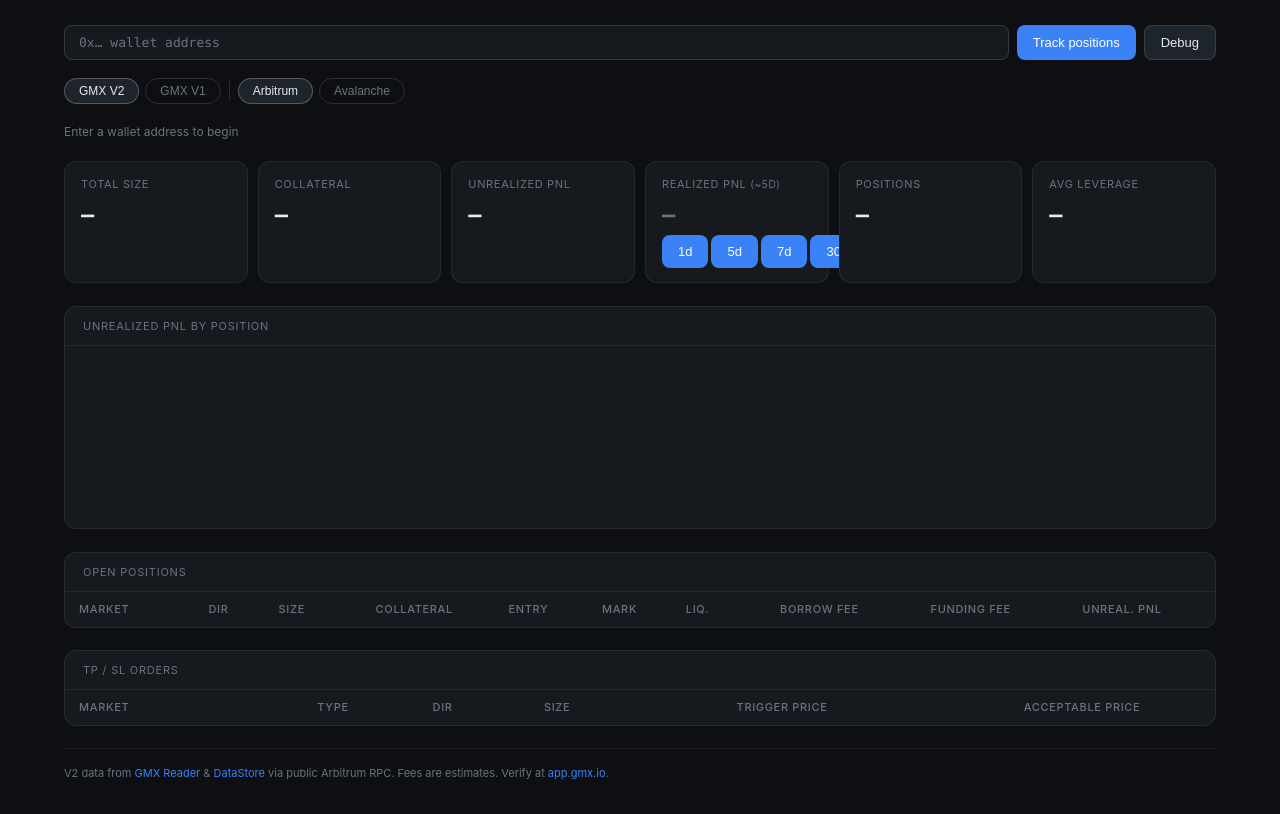
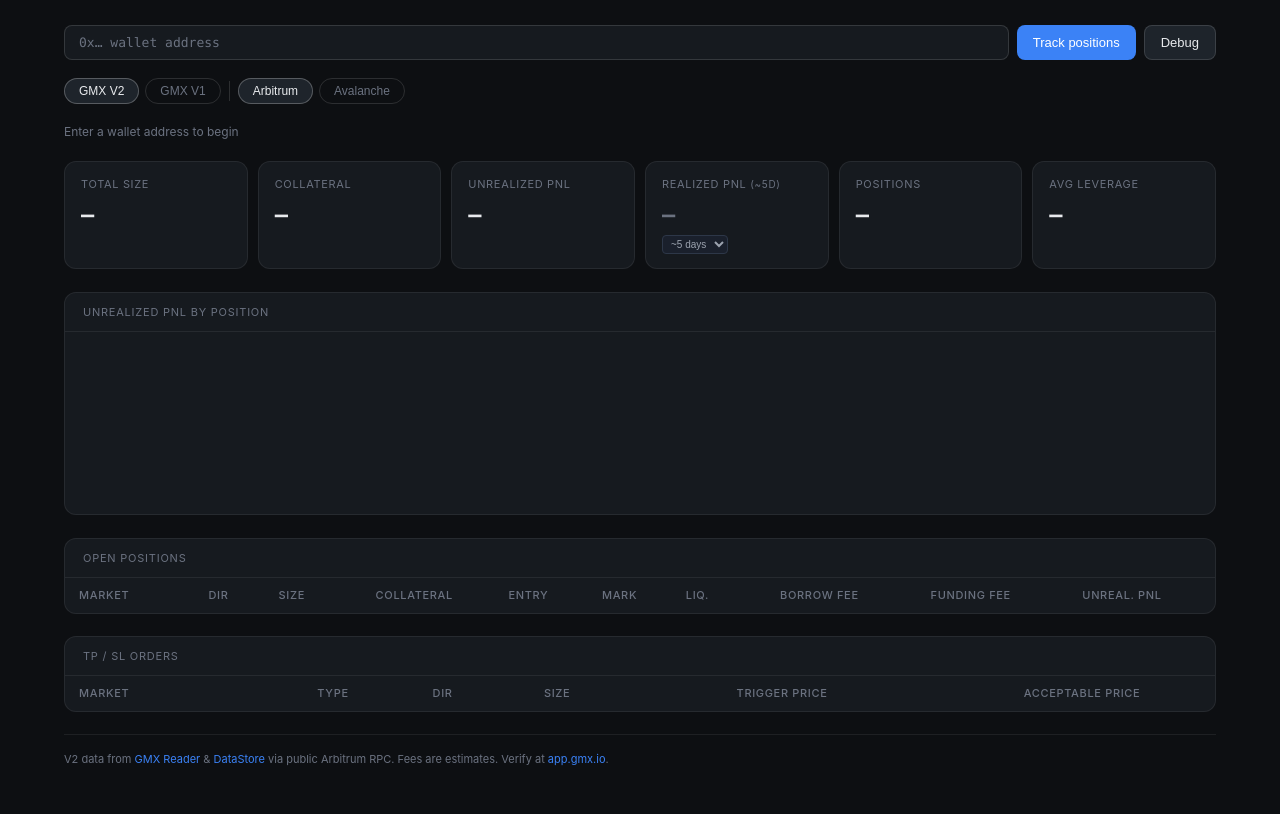
Before and after one commit to nhpcorp35/gmx-tracker-railway, a website: page public/index.html in a window 1280 px wide. Shown: the part 85-899 px from the top of the page. Drawn offline with nearby package versions, Linux system fonts and the light colour scheme.

Commit message:
fix: replace range buttons with compact dropdown

```diff
--- a/public/index.html
+++ b/public/index.html
@@ -115,14 +115,14 @@
   <div class="mc">
     <div class="mc-label">Realized PnL <span id="rpnlRangeLabel" style="font-size:10px;color:var(--muted)">(~5d)</span></div>
     <div class="mc-val neu" id="mRpnl">—</div>
-    <div style="display:flex;gap:3px;margin-top:4px">
-      <button class="range-btn" data-blocks="400000" data-label="1d" onclick="setRpnlRange(this)">1d</button>
-      <button class="range-btn active" data-blocks="2000000" data-label="~5d" onclick="setRpnlRange(this)">5d</button>
-      <button class="range-btn" data-blocks="2800000" data-label="7d" onclick="setRpnlRange(this)">7d</button>
-      <button class="range-btn" data-blocks="12000000" data-label="30d" onclick="setRpnlRange(this)">30d</button>
-      <button class="range-btn" data-blocks="36000000" data-label="90d" onclick="setRpnlRange(this)">90d</button>
-      <button class="range-btn" data-blocks="999999999" data-label="all" onclick="setRpnlRange(this)">All</button>
-    </div>
+    <select id="rpnlSelect" onchange="setRpnlRange(this)" style="margin-top:4px;background:#1a202c;border:1px solid #2d3748;color:#9ca3af;border-radius:4px;padding:2px 4px;font-size:10px;cursor:pointer;outline:none">
+      <option value="400000">1 day</option>
+      <option value="2000000" selected>~5 days</option>
+      <option value="2800000">7 days</option>
+      <option value="12000000">30 days</option>
+      <option value="36000000">90 days</option>
+      <option value="999999999">All time</option>
+    </select>
   </div>
   <div class="mc"><div class="mc-label">Positions</div><div class="mc-val" id="mCount">—</div></div>
   <div class="mc"><div class="mc-label">Avg leverage</div><div class="mc-val" id="mLev">—</div></div>
@@ -303,11 +303,10 @@
 let ver='v2', chain='arbitrum', pnlChart=null, refreshTimer=null, refreshCd=0;
 let rpnlBlocks = 2000000;  // default ~5 days
 
-function setRpnlRange(btn) {
-  document.querySelectorAll('.range-btn').forEach(b => b.classList.remove('active'));
-  btn.classList.add('active');
-  rpnlBlocks = parseInt(btn.dataset.blocks);
-  document.getElementById('rpnlRangeLabel').textContent = '(' + btn.dataset.label + ')';
+function setRpnlRange(sel) {
+  rpnlBlocks = parseInt(sel.value);
+  const label = sel.options[sel.selectedIndex].text;
+  document.getElementById('rpnlRangeLabel').textContent = '(' + label + ')';
   const addr = document.getElementById('addr').value.trim();
   if(addr && addr.startsWith('0x')) doFetch();
 }
```
